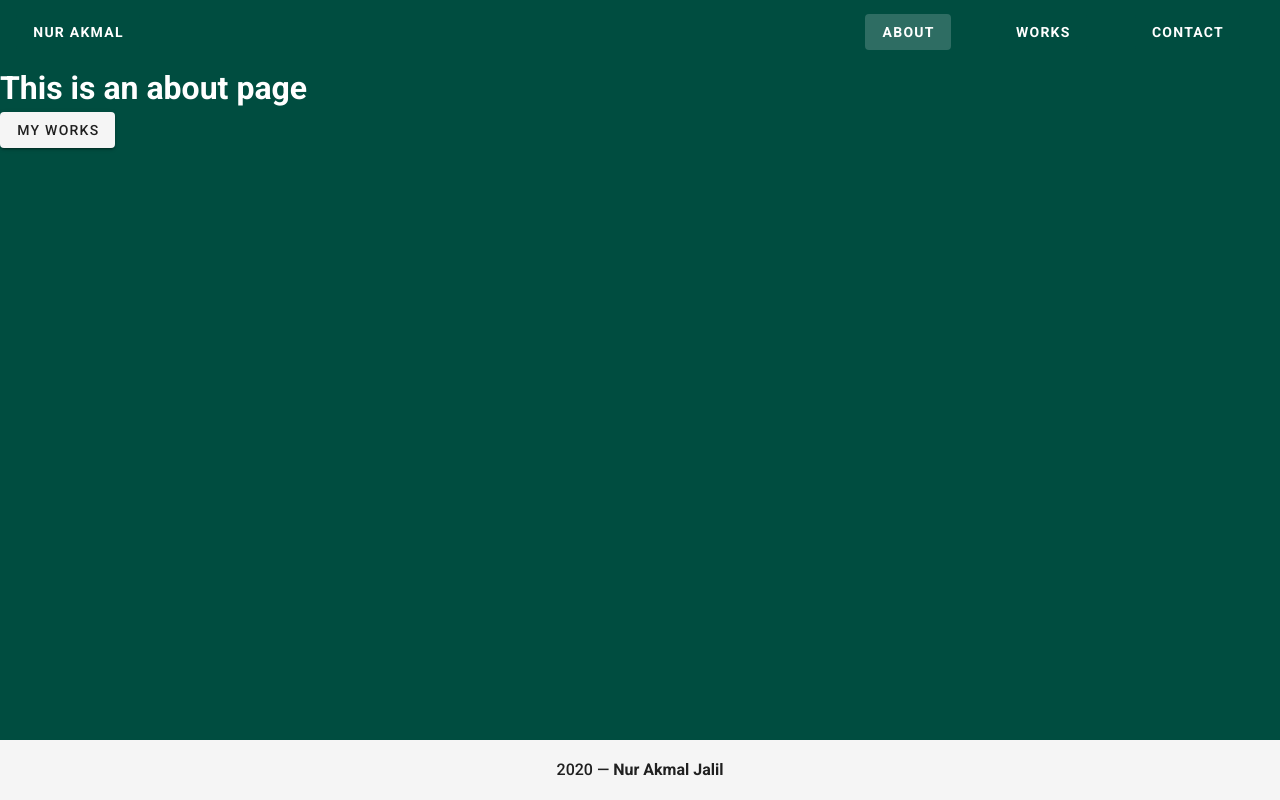
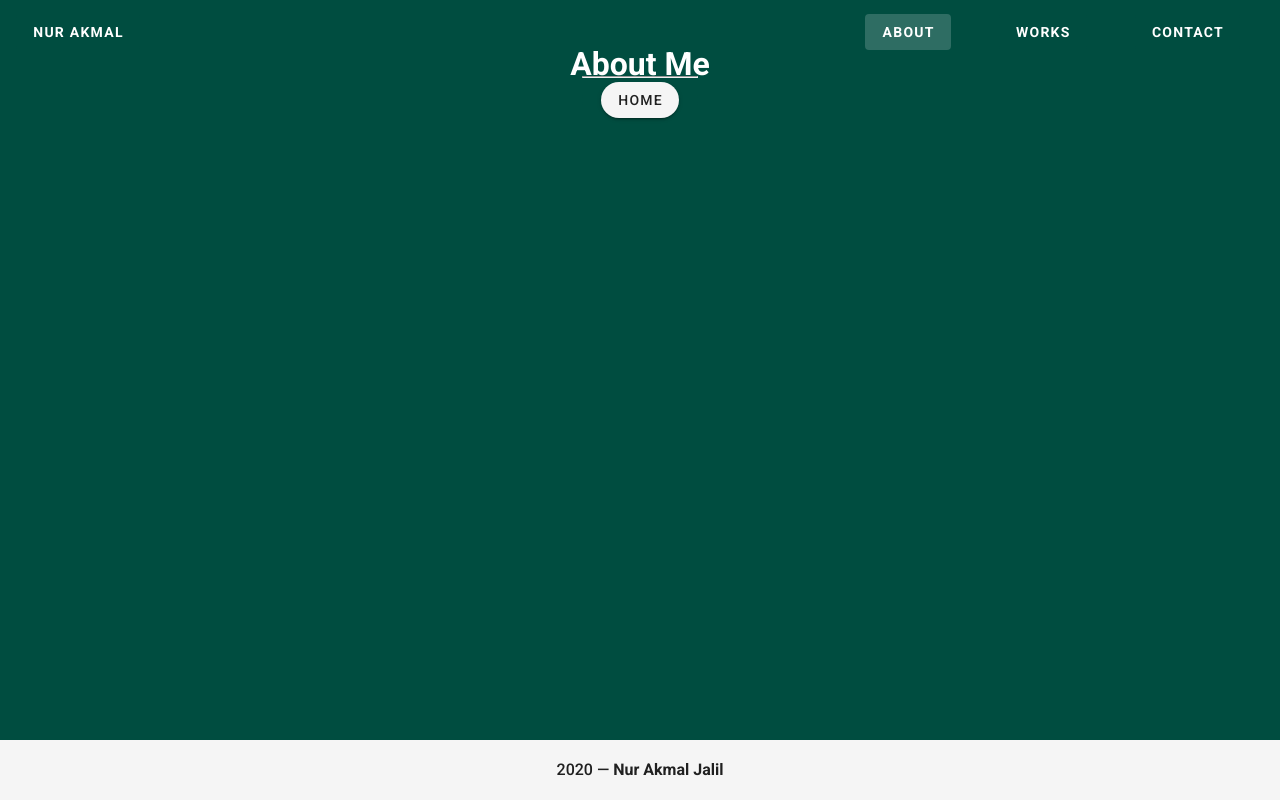
Before and after one commit to nurakmaljalil91/porfolio-page-4, a Vue app: page /About in a window 1280 px wide. Built offline with nearby package versions, Linux system fonts and the light colour scheme.

Commit message:
add design

```diff
--- a/src/views/About.vue
+++ b/src/views/About.vue
@@ -1,6 +1,25 @@
 <template>
   <div class="about">
-    <h1 class="white--text">This is an about page</h1>
-    <v-btn to="/Works">My Works</v-btn>
+    <v-row align="center" justify="center">
+      <v-sheet class="teal darken-4 d-flex flex-column">
+        <v-card flat class="teal darken-4">
+          <v-row align="center" justify="center">
+            <h1 class="white--text">About Me</h1>
+          </v-row>
+        </v-card>
+
+        <v-card flat class="teal darken-4 mb-4">
+          <div>
+            <hr />
+          </div>
+        </v-card>
+
+        <v-card flat class="teal darken-4">
+          <v-row align="center" justify="center">
+            <v-btn rounded to="/">Home</v-btn>
+          </v-row>
+        </v-card>
+      </v-sheet>
+    </v-row>
   </div>
 </template>
--- a/src/views/Contact.vue
+++ b/src/views/Contact.vue
@@ -1,3 +1,25 @@
 <template>
-  <div><h1>Contact Page</h1></div>
+  <div>
+    <v-row align="center" justify="center">
+      <v-sheet class="teal darken-4 d-flex flex-column">
+        <v-card flat class="teal darken-4">
+          <v-row align="center" justify="center">
+            <h1 class="white--text">Connect With Me</h1>
+          </v-row>
+        </v-card>
+
+        <v-card flat class="teal darken-4 mb-4">
+          <div>
+            <hr />
+          </div>
+        </v-card>
+
+        <v-card flat class="teal darken-4">
+          <v-row align="center" justify="center">
+            <v-btn rounded to="/">Home</v-btn>
+          </v-row>
+        </v-card>
+      </v-sheet>
+    </v-row>
+  </div>
 </template>
--- a/src/views/Works.vue
+++ b/src/views/Works.vue
@@ -1,18 +1,14 @@
 <template>
   <div>
-    <v-row v-resize="onResize" align="center" justify="center">
-      <v-sheet
-        :width="windowSize.x"
-        :height="windowSize.y"
-        class="teal darken-4 d-flex flex-column"
-      >
+    <v-row align="center" justify="center">
+      <v-sheet class="teal darken-4 d-flex flex-column">
         <v-card flat class="teal darken-4">
           <v-row align="center" justify="center">
-            <h1 class="white--text">This is works page</h1>
+            <h1 class="white--text">Check Out My Works</h1>
           </v-row>
         </v-card>
 
-        <v-card flat class="teal darken-4 my-4">
+        <v-card flat class="teal darken-4 mb-4">
           <div>
             <hr />
           </div>
```
